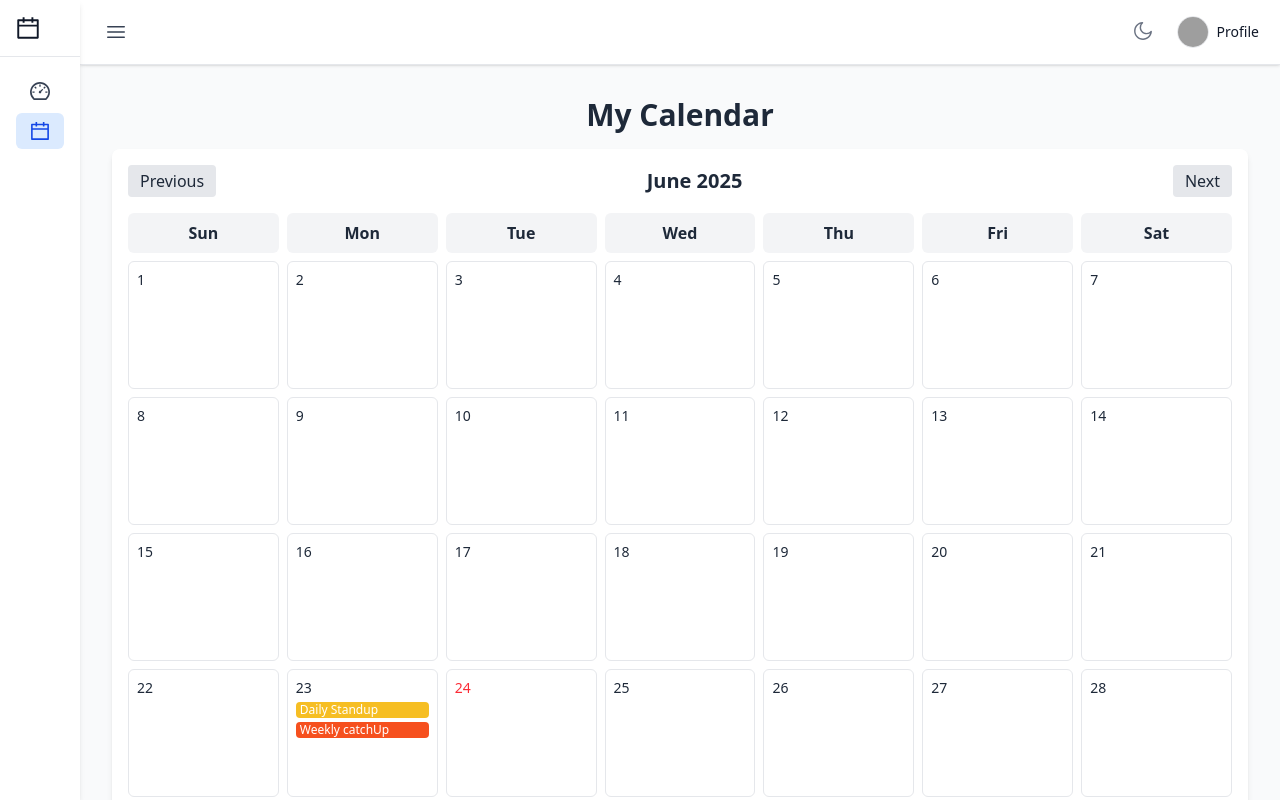
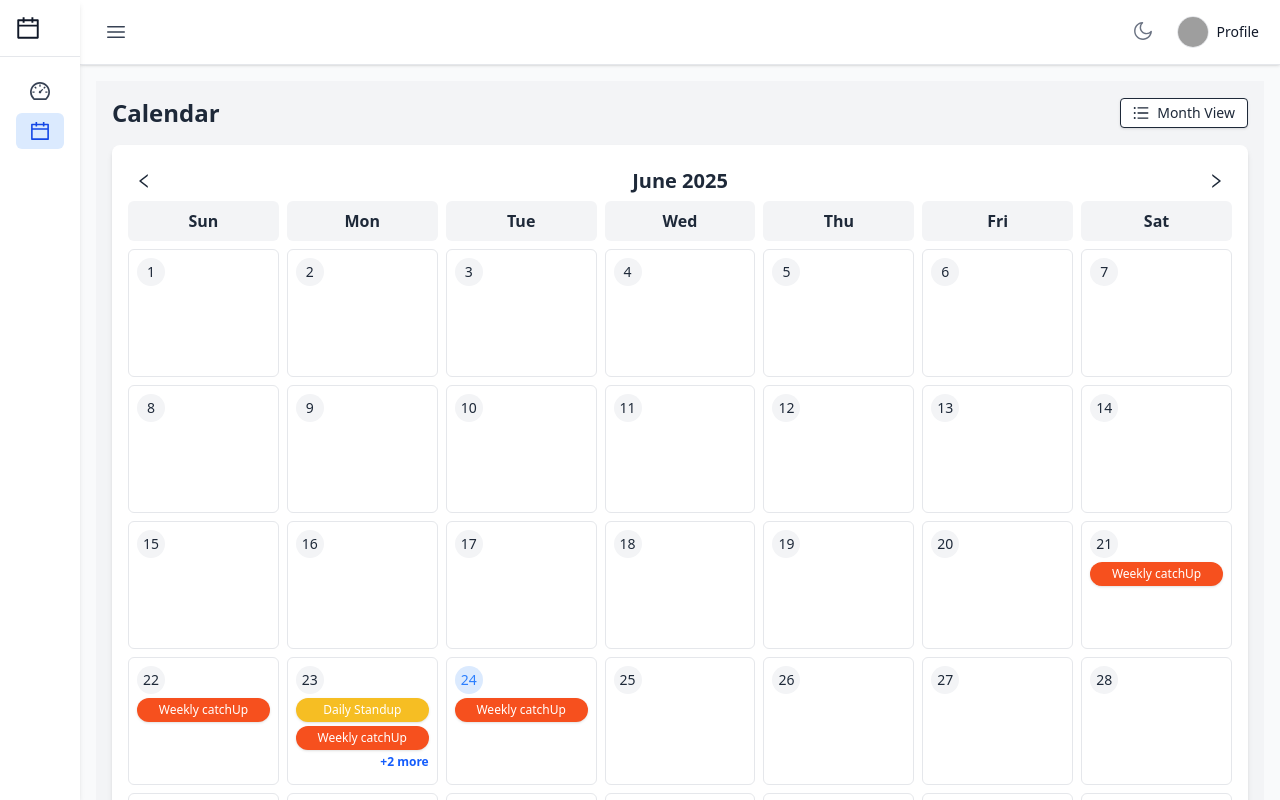
Before and after one commit to Priyadarshan-B/Calendar-Surveysparrow, a React (Vite) app in the folder calendar_frontend/: page /calendar in a window 1280 px wide. Built offline with nearby package versions, Linux system fonts and the light colour scheme; grey boxes are pictures that could not be loaded.

Commit message:
feat: Add calendar view and enhance calendar components with event handling

```diff
--- /dev/null
+++ b/calendar_frontend/src/components/calendar/CalendarCollapse.jsx
@@ -0,0 +1,136 @@
+import dayjs from "dayjs";
+import { Calendar, theme } from "antd";
+import events from "../../data/events.json";
+import { useState, useMemo } from "react";
+
+export default function CalendarView({ currentDate }) {
+  const [selectedDate, setSelectedDate] = useState(currentDate || dayjs());
+  const hours = Array.from({ length: 24 }, (_, i) => `${i.toString().padStart(2, '0')}:00`);
+
+  const { token } = theme.useToken();
+  const wrapperStyle = {
+    width: 300,
+    border: `1px solid ${token.colorBorderSecondary}`,
+    borderRadius: token.borderRadiusLG,
+  };
+
+  const parseTime = (timeStr) => {
+    const [hours, minutes] = timeStr.split(":").map(Number);
+    return hours + minutes / 60;
+  };
+
+  const processedDayEvents = useMemo(() => {
+    const filteredEvents = events.filter(e => dayjs(e.date).isSame(selectedDate, 'day'))
+      .map(event => ({
+        ...event,
+        parsedStart: parseTime(event.startTime),
+        parsedEnd: parseTime(event.endTime),
+        duration: parseTime(event.endTime) - parseTime(event.startTime)
+      }))
+      .sort((a, b) => a.parsedStart - b.parsedStart || a.duration - b.duration);
+
+    const laidOutEvents = [];
+    let columns = [];
+
+    filteredEvents.forEach(event => {
+      let placed = false;
+      for (let i = 0; i < columns.length; i++) {
+        const overlapsInColumn = columns[i].some(colEvent =>
+          Math.max(event.parsedStart, colEvent.parsedStart) < Math.min(event.parsedEnd, colEvent.parsedEnd)
+        );
+
+        if (!overlapsInColumn) {
+          columns[i].push(event);
+          laidOutEvents.push({ ...event, columnIndex: i, totalColumns: 0 });
+          placed = true;
+          break;
+        }
+      }
+
+      if (!placed) {
+        columns.push([event]);
+        laidOutEvents.push({ ...event, columnIndex: columns.length - 1, totalColumns: 0 });
+      }
+    });
+
+    const finalEvents = laidOutEvents.map(event => {
+
+      return { ...event, totalColumns: columns.length };
+    });
+
+    return finalEvents;
+  }, [selectedDate, events]);
+
+
+  return (
+    <div className="border rounded shadow bg-white flex h-full">
+
+      <div className="p-4 border-r overflow-y-auto">
+        <h2 className="text-xl font-semibold mb-4 text-gray-700">My Calendars</h2>
+        <div style={wrapperStyle}>
+          <Calendar
+            fullscreen={false}
+            value={selectedDate}
+            onSelect={(date) => setSelectedDate(date)}
+
+          />
+        </div>
+
+      </div>
+
+      <div className="flex-1 flex flex-col">
+        <div className="flex items-center justify-between px-4 py-2 border-b">
+          <span className="font-semibold text-gray-600">
+            {selectedDate.format("dddd, MMMM D, YYYY")}
+          </span>
+        </div>
+
+        <div className="flex flex-1 overflow-y-auto">
+          <div className="w-20 bg-gray-100 text-xs text-gray-600 dark:bg-gray-800 dark:text-gray-300 flex flex-col">
+            {hours.map(hour => (
+              <div key={hour} className="h-12 pl-1 pt-1 text-right pr-2 border-b border-gray-200 last:border-b-0">
+                {hour}
+              </div>
+            ))}
+          </div>
+
+          <div className="flex-1 relative border-l overflow-y-auto">
+            {hours.map(hour => (
+              <div
+                key={hour}
+                className="h-12 border-b border-gray-200 relative"
+              ></div>
+            ))}
+
+            {processedDayEvents.map((event) => {
+              const top = event.parsedStart * 48;
+              const height = (event.parsedEnd - event.parsedStart) * 48;
+
+              const eventWidth = 100 / event.totalColumns;
+              const leftPosition = event.columnIndex * eventWidth;
+
+              return (
+                <div
+                  key={event.id}
+                  className="absolute px-2 py-1 text-xs text-white rounded shadow "
+                  style={{
+                    top: `${top}px`,
+                    height: `${height}px`,
+                    backgroundColor: event.color || '#3B82F6',
+                    left: `${leftPosition}%`,
+                    width: `${eventWidth}%`,
+                    minHeight: '20px',
+                    zIndex: 10 + event.columnIndex,
+                  }}
+                >
+                  <div className="font-semibold truncate">{event.title}</div>
+                  <div>{event.startTime} - {event.endTime}</div>
+                </div>
+              );
+            })}
+          </div>
+        </div>
+      </div>
+    </div>
+  );
+}
--- a/calendar_frontend/src/components/calendar/CalendarGrid.jsx
+++ b/calendar_frontend/src/components/calendar/CalendarGrid.jsx
@@ -1,6 +1,7 @@
 import dayjs from "dayjs";
 import weekday from "dayjs/plugin/weekday";
 import isToday from "dayjs/plugin/isToday";
+
 dayjs.extend(weekday);
 dayjs.extend(isToday);
 
@@ -10,20 +11,41 @@ export default function CalendarGrid({ currentMonth, events }) {
 
   for (let i = 0; i < 42; i++) {
     const day = startDay.add(i, "day");
-    const dayEvents = events.filter(e => dayjs(e.date).isSame(day, 'day'));
+    const dayEvents = events.filter((e) => dayjs(e.date).isSame(day, "day"));
+
     days.push(
-      <div key={i} className="border-gray-200 border p-2 rounded-md h-32 overflow-auto">
-        <div className={`text-sm font-medium ${day.isToday() ? "text-red-500" : "text-gray-800"}`}>{day.date()}</div>
-        {dayEvents.map((event, idx) => (
+      <div
+        key={i}
+        className="border-gray-200 border p-2 rounded-md h-32 overflow-hidden"
+      >
+        <div
+          className={`text-sm font-medium w-7 h-7 flex items-center justify-center
+            ${
+              day.isToday()
+                ? "text-blue-500 bg-blue-100"
+                : "text-gray-800 bg-gray-100"
+            }
+            rounded-full`}
+        >
+          {day.date()}
+        </div>
+
+        {dayEvents.slice(0, 2).map((event, idx) => (
           <div
             key={idx}
-            className="mt-1 px-1 rounded text-xs text-white truncate overflow-y-auto"
+            className="mt-1 px-2 py-1 rounded-full font-medium flex items-center justify-center text-xs text-white truncate shadow-sm"
             style={{ backgroundColor: event.color }}
             title={`${event.title} (${event.startTime} - ${event.endTime})`}
           >
             {event.title}
           </div>
         ))}
+
+        {dayEvents.length > 2 && (
+          <div className="mt-1 text-xs text-blue-600 font-semibold float-end">
+            +{dayEvents.length - 2} more
+          </div>
+        )}
       </div>
     );
   }
@@ -31,9 +53,12 @@ export default function CalendarGrid({ currentMonth, events }) {
   const weekdays = ["Sun", "Mon", "Tue", "Wed", "Thu", "Fri", "Sat"];
 
   return (
-    <div className="grid grid-cols-7 gap-2 bg-white">
+    <div className="grid grid-cols-7 gap-2 bg-white dark:bg-gray-700">
       {weekdays.map((day) => (
-        <div key={day} className="text-center font-bold rounded-md bg-gray-100 py-2">
+        <div
+          key={day}
+          className="text-center font-bold rounded-md bg-gray-100 py-2"
+        >
           {day}
         </div>
       ))}
--- a/calendar_frontend/src/components/calendar/CalendarHeader.jsx
+++ b/calendar_frontend/src/components/calendar/CalendarHeader.jsx
@@ -1,11 +1,25 @@
+import { LeftOutlined, RightOutlined } from "@ant-design/icons";
+
 export default function CalendarHeader({ currentMonth, onPrev, onNext }) {
   return (
-    <div className="flex justify-between items-center mb-4">
-      <button onClick={onPrev} className="px-3 py-1 bg-gray-200 rounded hover:bg-gray-300">Previous</button>
+    <div className="flex justify-between items-center ">
+      <button
+        onClick={onPrev}
+        className="p-2 cursor-pointer "
+        title="Previous Month"
+      >
+        <LeftOutlined />
+      </button>
       <h2 className="text-xl font-semibold">
         {currentMonth.format("MMMM YYYY")}
       </h2>
-      <button onClick={onNext} className="px-3 py-1 bg-gray-200 rounded hover:bg-gray-300">Next</button>
+      <button
+        onClick={onNext}
+        className="p-2 cursor-pointer "
+        title="Next Month"
+      >
+        <RightOutlined />
+      </button>
     </div>
   );
 }
--- a/calendar_frontend/src/data/events.json
+++ b/calendar_frontend/src/data/events.json
@@ -7,10 +7,46 @@
     "title": "Daily Standup"
   },
   {
+    "date": "2025-06-24",
+    "startTime": "04:00",
+    "endTime": "07:30",
+    "color": "#f6501e",
+    "title": "Weekly catchUp"
+  },
+  {
     "date": "2025-06-23",
     "startTime": "04:00",
     "endTime": "07:30",
     "color": "#f6501e",
     "title": "Weekly catchUp"
+  },
+  {
+    "date": "2025-06-22",
+    "startTime": "04:00",
+    "endTime": "07:30",
+    "color": "#f6501e",
+    "title": "Weekly catchUp"
+  },
+  {
+    "date": "2025-06-23",
+    "startTime": "04:00",
+    "endTime": "07:30",
+    "color": "#f6501e",
+    "title": "Weekly catchUp"
+  },
+  {
+    "date": "2025-06-21",
+    "startTime": "04:00",
+    "endTime": "07:30",
+    "color": "#f6501e",
+    "title": "Weekly catchUp"
+  },
+  {
+    "date": "2025-06-23",
+    "startTime": "04:00",
+    "endTime": "07:30",
+    "color": "#f6501e",
+    "title": "Weekly catchUp "
   }
+
 ]
--- a/calendar_frontend/src/pages/Calendar/Calendar.jsx
+++ b/calendar_frontend/src/pages/Calendar/Calendar.jsx
@@ -1,9 +1,30 @@
+import { useState } from "react";
+import CalendarView from "../../components/calendar/CalendarCollapse";
 import Calendar from "../../components/calendar/calendar";
+import dayjs from "dayjs";
+import { UnorderedListOutlined, ExpandOutlined } from "@ant-design/icons";
+
 export default function CalendarPage() {
+  const [selectedDate, setSelectedDate] = useState(dayjs());
+  const [collapsed, setCollapsed] = useState(false);
+
   return (
-    <div className="p-4">
-      <h1 className="text-3xl font-bold text-center mb-4">My Calendar</h1>
-      <Calendar />
+    <div className="min-h-screen bg-gray-100 p-4">
+      <div className="flex items-center justify-between mb-4">
+        <h1 className="text-2xl font-bold">Calendar</h1>
+        <button
+          onClick={() => setCollapsed(!collapsed)}
+          className="inline-flex items-center gap-2 px-3 py-1 border rounded bg-white hover:bg-gray-100 text-sm shadow"
+        >
+          {collapsed ? <ExpandOutlined className="text-base" /> : <UnorderedListOutlined className="text-base" />}
+          {collapsed ? "Collapse View" : "Month View"}
+        </button>
+      </div>
+      {collapsed ? (
+        <CalendarView currentDate={selectedDate} />
+      ) : (
+        <Calendar />
+      )}
     </div>
   );
 }
```
